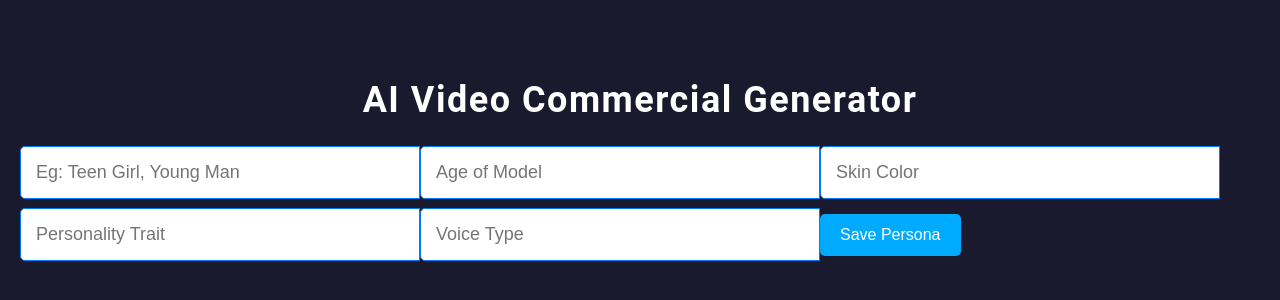
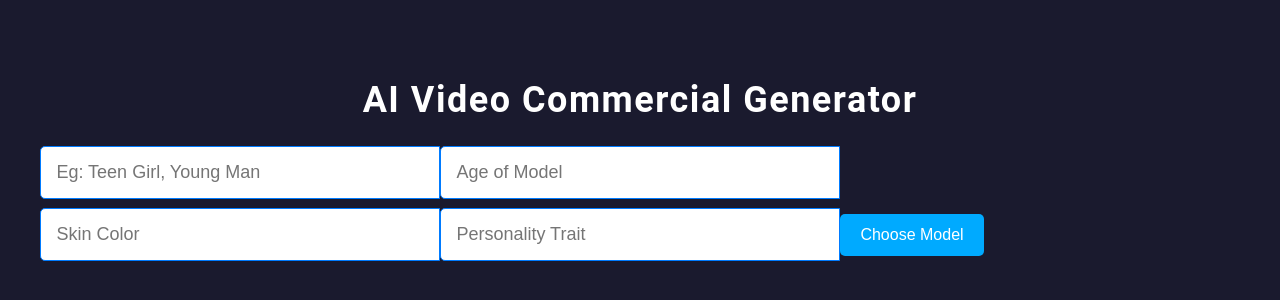
Before and after one commit to raveesh146/VideoCommercial_AI, a React (Create React App) app in the folder frontend/: page / in a window 1280 px wide. Shown: the part 230-530 px from the top of the page. Built offline with nearby package versions, Linux system fonts and the light colour scheme.

Commit message:
removed form voice field

```diff
--- a/frontend/src/components/PersonaForm.js
+++ b/frontend/src/components/PersonaForm.js
@@ -7,7 +7,6 @@ const PersonaForm = ({ onSubmit }) => {
     age: '',
     skinColor: '',
     personalityTrait: '',
-    voiceType: ''
   });
 
   const handleChange = (e) => {
@@ -17,7 +16,7 @@ const PersonaForm = ({ onSubmit }) => {
 
   const handleSubmit = async (e) => {
     e.preventDefault();
-    const description = `${persona.model} ${persona.age} ${persona.skinColor} ${persona.personalityTrait} ${persona.voiceType}`;
+    const description = `${persona.model} ${persona.age} ${persona.personalityTrait} ${persona.skinColor}`;
 // when voicetype male- send male in api body and vice versa
     try {
       await axios.post('https://videocommercial-ai.onrender.com/save-persona', { ...persona, description });
@@ -33,8 +32,7 @@ const PersonaForm = ({ onSubmit }) => {
       <input type="text" name="age" value={persona.age} onChange={handleChange} placeholder="Age of Model" />
       <input type="text" name="skinColor" value={persona.skinColor} onChange={handleChange} placeholder="Skin Color" />
       <input type="text" name="personalityTrait" value={persona.personalityTrait} onChange={handleChange} placeholder="Personality Trait" />
-      <input type="text" name="voiceType" value={persona.voiceType} onChange={handleChange} placeholder="Voice Type" />
-      <button type="submit">Save Persona</button>
+      <button type="submit">Choose Model</button>
     </form>
   );
 };
```
Also changed, not shown: 1 other file (tests, documents, lock files or other folders).
